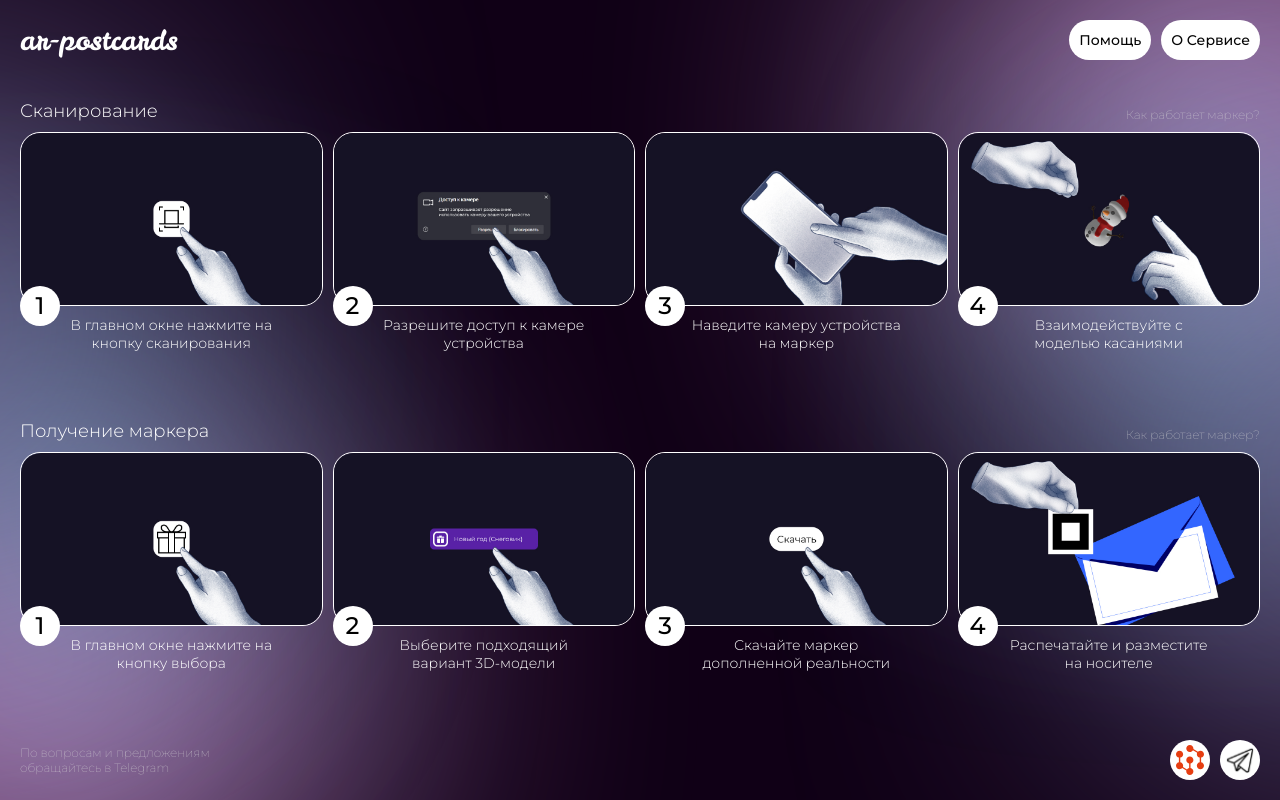
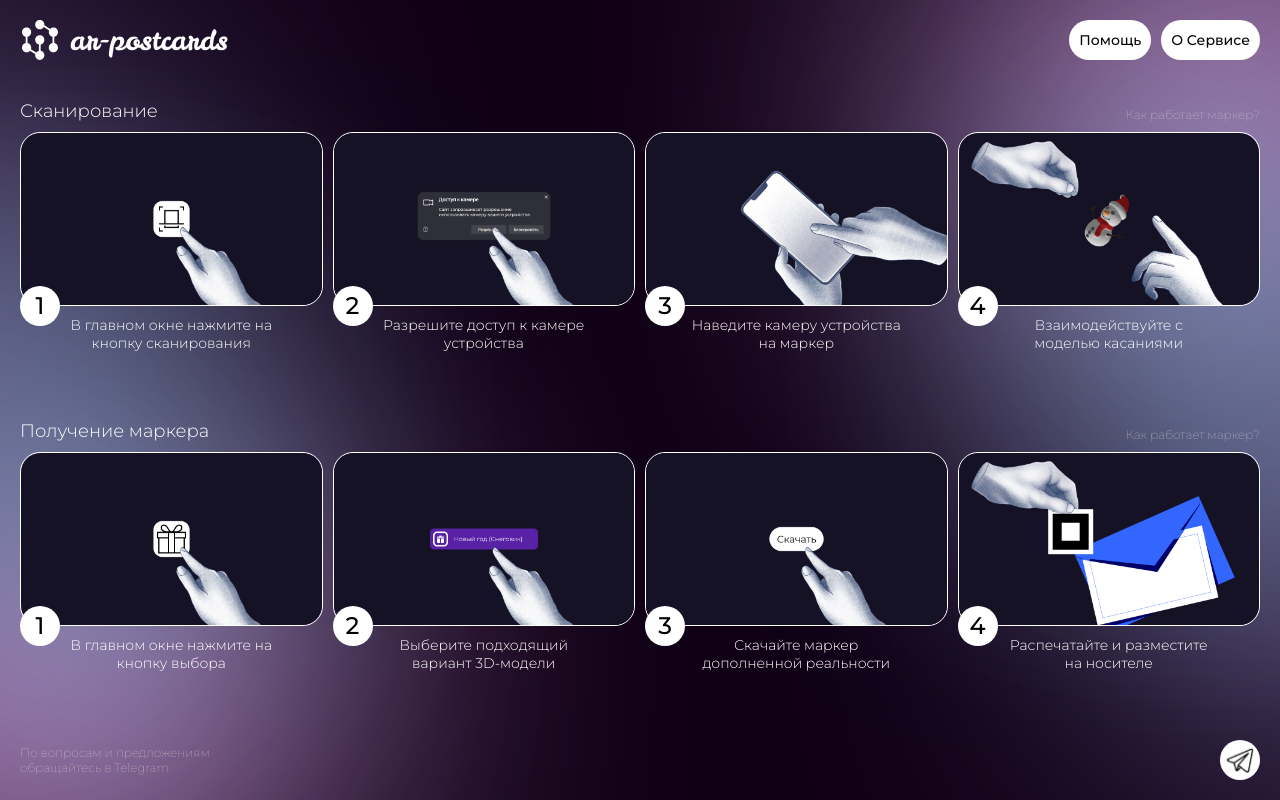
Before and after one commit to dperfiliev/postcards-ar, a Next.js app: page /help in a window 1280 px wide. Built offline with nearby package versions, Linux system fonts and the light colour scheme.

Commit message:
gradients

```diff
--- a/src/app/components/footer/footer.tsx
+++ b/src/app/components/footer/footer.tsx
@@ -11,7 +11,6 @@ export default function Footer() {
             </p>
             <div className={styles.socials}>
                 {/* <Button isRound={true} imgSrc="/images/icons/ui/vk.svg" href="https://vk.com/"/> */}
-                <Button isRound={true} imgSrc="/images/icons/ui/sibfu.svg" href="/" />
                 <Button isRound={true} imgSrc="/images/icons/ui/tg.svg" href="https://web.telegram.org/"/>
 
             </div>
--- a/src/app/components/header/header.module.css
+++ b/src/app/components/header/header.module.css
@@ -11,6 +11,17 @@
     gap: 20px;
 }
 
+.wrapper {
+    position: relative;
+
+    width: 40px;
+    height: 40px;
+}
+
+.sibfu {
+    object-fit: contain;
+}
+
 @media (max-width: 1400px) {
     .nav {
         gap: 10px;
--- a/src/app/components/header/header.tsx
+++ b/src/app/components/header/header.tsx
@@ -6,9 +6,16 @@ import Link from "next/link"
 export default function Header() {
     return (
         <div className={styles.header}>
-            <Link href="/">
-                <span className="text-logotype">ar-postcards</span>
-            </Link>
+            <div className={styles.nav}>
+                <Link className={styles.wrapper} href="/">
+                    <Image className={styles.sibfu} src="/images/icons/ui/sibfu.svg" alt="" fill />
+                </Link>
+                <Link href="/">
+                    <span className="text-logotype">ar-postcards</span>
+                </Link>
+
+
+            </div>
             <div className={styles.nav}>
                 <Button isScalable={true} text="Помощь" imgSrc="/images/icons/ui/question.svg" href="/help" />
                 <Button isScalable={true} text="О Сервисе" imgSrc="/images/icons/ui/exclamation.svg" href="/about" />
```
Also changed, not shown: public/images/icons/ui/sibfu.svg.
